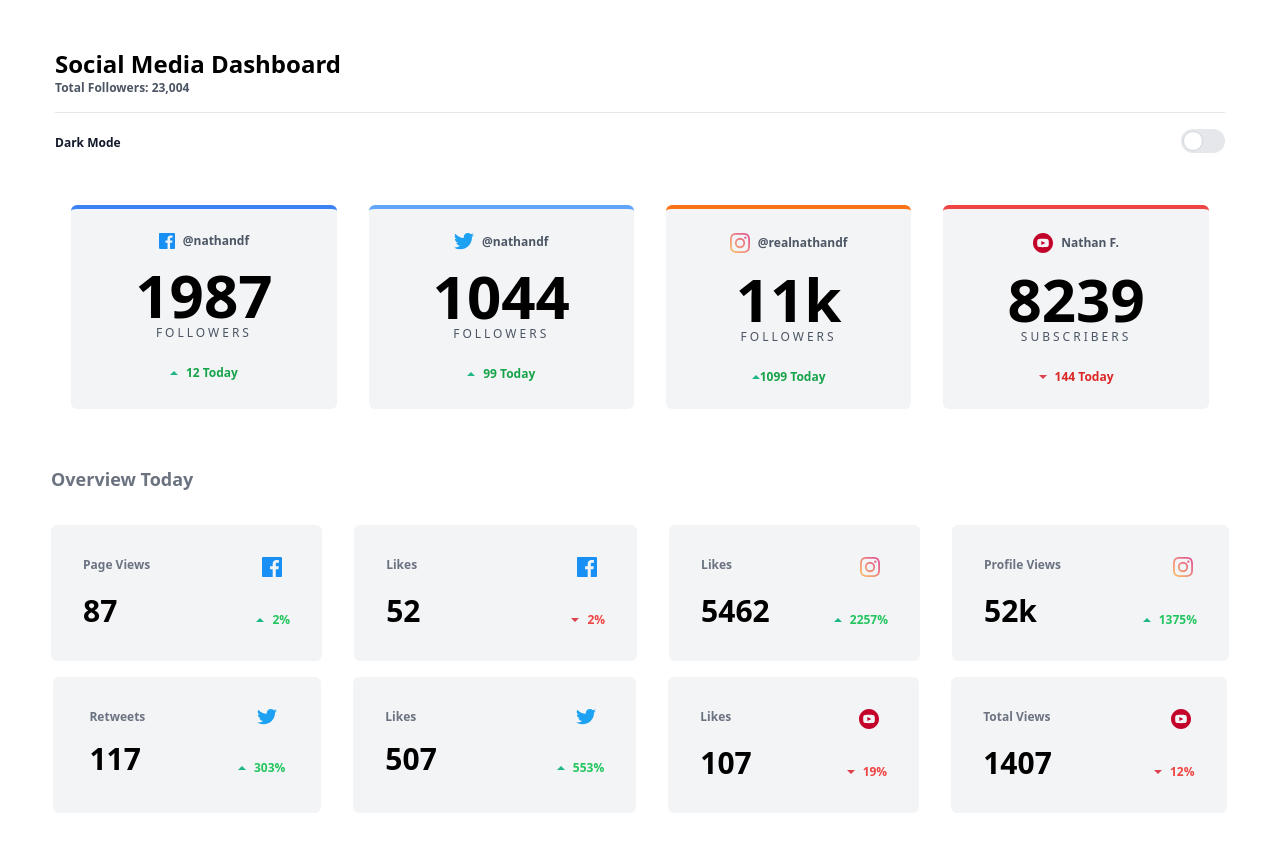
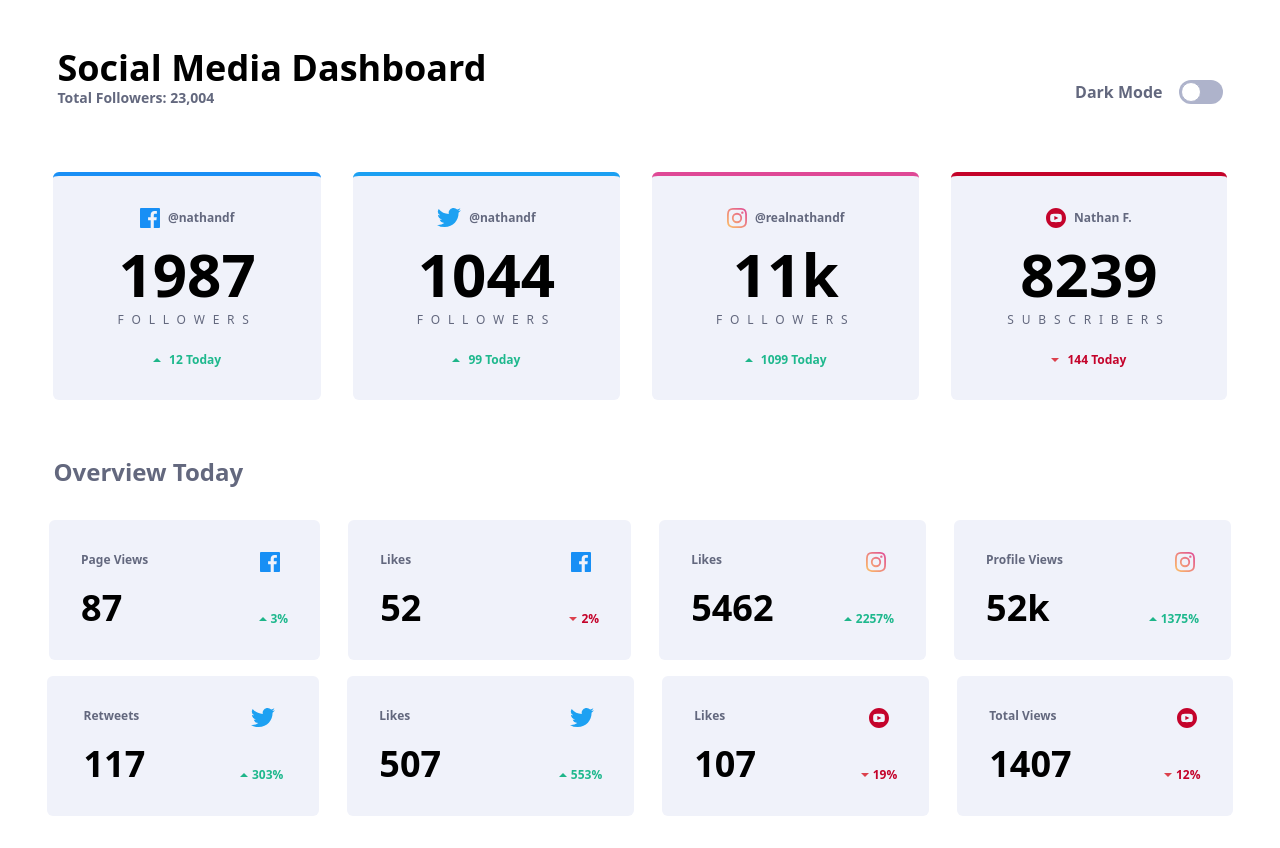
Before and after one commit to migsilva89/Social-Media-Dashboard-with-theme-switcher, a website: page public/index.html in a window 1280 px wide. Before the commit the page ends 813 px from the top, so only its background shows below. Drawn offline with Linux system fonts and the light colour scheme.

Commit message:
dark mode fixed + resposnive fixed + colors fixed

```diff
--- a/public/index.html
+++ b/public/index.html
@@ -8,21 +8,24 @@
     <title>Social Media Dashboard with theme switcher</title>
 </head>
 
-<body class="h-full dark:bg-gray-900 w-screen flex items-center justify-center mt-8">
-    <div class="">
+<body class="h-full dark:bg-bgDark w-screen flex items-center justify-center xl:mt-8 mb-8">
+    <div class="mx-8">
 
-        <header class="pb-4 xl:m-4 xl:mx-10 mt-8">
-            <h1 class="font-bold text-2xl dark:text-white">Social Media Dashboard</h1>
-            <h2 class="text-xs font-bold text-gray-600 pb-4">Total Followers: 23,004</h2>
-            <hr>
-            <div class="flex items-center justify-between pt-4">
-                <h2 class="font-bold text-gray-900 dark:text-white text-xs">Dark Mode</h2>
+        <header class="pb-4 xl:m-4 xl:mx-10 mt-8 xl:flex xl:justify-between">
+            <div>
+                <h1 class="text-black font-bold text-4xl dark:text-white">Social Media Dashboard</h1>
+                <h2 class="text-sm font-bold text-blueTextLight dark:text-blueTextDark pb-4">Total Followers: 23,004</h2>
+            </div>
+
+            <hr class="xl:hidden dark:text-blueTextLight">
+            <div class=" text-blueTextLight dark:text-blueTextDark flex items-center justify-between pt-4">
+                <h2 class="xl:pb-1 xl:pr-4 font-bold text-blueTextLight dark:text-blueTextDark text-md">Dark Mode</h2>
 
                 <!-- DARKMODE  BTN-->
-                <div class="font-bold text-gray-600 text-xs">
+                <div class="font-bold text-blueTextLight dark:text-blueTextDark text-xs">
                     <label for="default-toggle" class="inline-flex relative items-center cursor-pointer">
                         <input type="checkbox" value="" id="default-toggle" class="sr-only peer">
-                        <span class="w-11 h-6 bg-gray-200 rounded-full peer dark:bg-gray-700 peer-checked:after:translate-x-full peer-checked:after:border-white after:content-[''] after:absolute after:top-[2px] after:left-[2px] after:bg-white after:border-gray-300 after:border after:rounded-full after:h-5 after:w-5 after:transition-all dark:border-gray-600 peer-checked:bg-gradient-to-r from-indigo-500 "></span>
+                        <span class="w-11 h-6 bg-toggleLight rounded-full peer dark:bg-toggle2 peer-checked:after:translate-x-full peer-checked:after:bg-bgDark after:content-[''] after:absolute after:top-[2px] after:left-[2px] after:bg-white after:border-toggleLight after:border after:rounded-full after:h-5 after:w-5 after:transition-all dark:border-bgDark peer-checked:bg-gradient-to-r from-toggle1 "></span>
                     </label>
                 </div>
 
@@ -32,124 +35,124 @@
         <!-- FIRST 4 CARDS -->
         <main>
             <div class="xl:grid grid-flow-col auto-cols-auto justify-center xl:mx-5">
-                <div class="bg-gray-100 dark:bg-gray-800 mt-4 rounded-md border-t-blue-500 border-t-4 p-6 px-16 text-center xl:m-4">
+                <div class="bg-cardBgLight dark:bg-cardBgDark mt-4 rounded-md border-t-facebook border-t-4 p-6 xl:px-16 text-center xl:m-4 xl:py-8">
                     <div class="flex justify-center items-center pb-4">
-                        <img class="mr-2 w-4 h-4" src="./images/icon-facebook.svg" alt="facebook icon">
-                        <p class="font-bold text-xs text-gray-600"> @nathandf</p>
+                        <img class="mr-2 w-5 h-5" src="./images/icon-facebook.svg" alt="facebook icon">
+                        <p class="font-bold text-xs text-blueTextLight dark:text-blueTextDark"> @nathandf</p>
                     </div>
                     <p class="font-bold text-6xl dark:text-white">1987</p>
-                    <p class="text-gray-600 text-xs tracking-widest">FOLLOWERS</p>
+                    <p class="text-blueTextLight dark:text-blueTextDark text-xs tracking-widest pt-2">FOLLOWERS</p>
                     <div class="flex justify-center items-center pt-6">
                         <img class="pr-2" src="./images/icon-up.svg" alt="icon arrow up">
-                        <p class="text-xs font-bold text-green-600">12 Today</p>
+                        <p class="text-xs font-bold text-limeGreen">12 Today</p>
                     </div>
                 </div>
-                <div class="bg-gray-100 dark:bg-gray-800 mt-4 rounded-md border-t-blue-400 border-t-4 p-6 px-16 text-center xl:m-4">
+                <div class="bg-cardBgLight dark:bg-cardBgDark mt-4 rounded-md border-t-twitter border-t-4 p-6 px-16 text-center xl:m-4 xl:py-8">
                     <div class="flex justify-center items-center pb-4">
-                        <img class="pr-2" src="./images/icon-twitter.svg" alt="icon-twitter">
-                        <p class="font-bold text-xs text-gray-600">@nathandf</p>
+                        <img class="pr-2 w-8 h-5" src="./images/icon-twitter.svg" alt="icon-twitter">
+                        <p class="font-bold text-xs text-blueTextLight dark:text-blueTextDark">@nathandf</p>
                     </div>
                     <p class="font-bold text-6xl dark:text-white">1044</p>
-                    <p class="text-gray-600 text-xs tracking-widest">FOLLOWERS</p>
+                    <p class="text-blueTextLight dark:text-blueTextDark text-xs tracking-widest pt-2">FOLLOWERS</p>
                     <div class="flex justify-center items-center pt-6">
                         <img class="pr-2" src="./images/icon-up.svg" alt="icon-up.svg">
-                        <p class="text-xs font-bold text-green-600">99 Today</p>
+                        <p class="text-xs font-bold text-limeGreen">99 Today</p>
                     </div>
                 </div>
-                <div class="bg-gray-100 dark:bg-gray-800 mt-4 rounded-md border-t-orange-500 border-t-4 p-6 px-16 text-center xl:m-4">
+                <div class="bg-cardBgLight dark:bg-cardBgDark mt-4 rounded-md border-t-instagram border-t-4 p-6 px-16 text-center xl:m-4 xl:py-8">
                     <div class="flex justify-center items-center pb-4">
-                        <img class="pr-2" src="./images/icon-instagram.svg" alt="icon-instagram">
-                        <p class="font-bold text-xs text-gray-600">@realnathandf</p>
+                        <img class="pr-2 w-7 h-5" src="./images/icon-instagram.svg" alt="icon-instagram">
+                        <p class="font-bold text-xs text-blueTextLight dark:text-blueTextDark">@realnathandf</p>
                     </div>
                     <p class="font-bold text-6xl dark:text-white">11k</p>
-                    <p class="text-gray-600 text-xs tracking-widest">FOLLOWERS</p>
+                    <p class="text-blueTextLight dark:text-blueTextDark text-xs tracking-widest pt-2">FOLLOWERS</p>
                     <div class="flex justify-center items-center pt-6">
-                        <img src="./images/icon-up.svg" alt="icon-up">
-                        <p class="text-xs font-bold text-green-600">1099 Today</p>
+                        <img class="pr-2" src="./images/icon-up.svg" alt="icon-up">
+                        <p class="text-xs font-bold text-limeGreen">1099 Today</p>
                     </div>
                 </div>
-                <div class="bg-gray-100 dark:bg-gray-800 mt-4 rounded-md border-t-red-500 border-t-4 p-6 px-16 text-center xl:m-4">
+                <div class="bg-cardBgLight dark:bg-cardBgDark mt-4 rounded-md border-t-youtube border-t-4 p-6 px-14 text-center xl:m-4 xl:py-8">
                     <div class="flex justify-center items-center pb-4">
-                        <img class="pr-2" src="./images/icon-youtube.svg" alt="icon-youtube">
-                        <p class="font-bold text-xs text-gray-600">Nathan F.</p>
+                        <img class="pr-2 w-7 h-5" src="./images/icon-youtube.svg" alt="icon-youtube">
+                        <p class="font-bold text-xs text-blueTextLight dark:text-blueTextDark">Nathan F.</p>
                     </div>
                     <p class="font-bold text-6xl dark:text-white">8239</p>
-                    <p class="text-gray-600 text-xs tracking-widest">SUBSCRIBERS</p>
+                    <p class="text-blueTextLight dark:text-blueTextDark text-xs tracking-widest pt-2">SUBSCRIBERS</p>
                     <div class="flex justify-center items-center pt-6">
                         <img class="pr-2" src="./images/icon-down.svg" alt="icon-down">
-                        <p class="text-xs font-bold text-red-600">144 Today</p>
+                        <p class="text-xs font-bold text-youtube">144 Today</p>
                     </div>
                 </div>
             </div>
 
             <section class="xl:p-4 pt-8 xl:pt-10 xl:mx-5">
-                <h3 class="font-bold text-gray-500 text-lg">Overview Today</h3>
+                <h3 class="font-bold text-blueTextLight dark:text-blueTextDark text-2xl">Overview Today</h3>
             </section>
 
             <!-- OVERVIEW TOP SECTION -->
             <div class="">
                 <div>
-                    <div class="xl:grid grid-flow-col xl:mx-9 auto-cols-auto justify-center xl:space-x-8">
-                        <div class="bg-gray-100 dark:bg-gray-800 mt-4 rounded-md">
+                    <div class="xl:grid grid-flow-col xl:mx-4 auto-cols-auto justify-center xl:space-x-7">
+                        <div class="bg-cardBgLight dark:bg-cardBgDark mt-4 rounded-md">
                             <div class="p-8">
                                 <div class="flex justify-between ">
-                                    <h2 class="font-bold xl:pr-28 text-gray-500 text-xs">Page Views</h2>
+                                    <h2 class="font-bold xl:pr-28 text-blueTextLight dark:text-blueTextDark text-xs">Page Views</h2>
                                     <img class="mr-2 w-5 h-5" src="./images/icon-facebook.svg" alt="icon-facebook">
                                 </div>
                                 <div class="flex justify-between items-baseline pt-4">
-                                    <p class="font-bold text-3xl dark:text-white">87</p>
+                                    <p class="font-bold text-4xl dark:text-white">87</p>
                                     <div class="flex items-center">
-                                        <img class="pr-2" src="./images/icon-up.svg" alt="icon-up">
-                                        <p class="text-green-500 font-bold text-xs">2%</p>
+                                        <img class="pr-1" src="./images/icon-up.svg" alt="icon-up">
+                                        <p class="text-limeGreen font-bold text-xs">3%</p>
                                     </div>
                                 </div>
                             </div>
                         </div>
 
 
-                        <div class="bg-gray-100 dark:bg-gray-800 mt-4 rounded-md">
+                        <div class="bg-cardBgLight dark:bg-cardBgDark mt-4 rounded-md">
                             <div class="p-8">
                                 <div class="flex justify-between">
-                                    <h2 class="xl:pr-40 font-bold text-gray-500 text-xs">Likes</h2>
+                                    <h2 class="xl:pr-40 font-bold text-blueTextLight dark:text-blueTextDark text-xs">Likes</h2>
                                     <img class="mr-2 w-5 h-5" src="./images/icon-facebook.svg" alt="icon-facebook">
                                 </div>
                                 <div class="flex justify-between items-baseline pt-4">
-                                    <p class="font-bold text-3xl dark:text-white">52</p>
+                                    <p class="font-bold text-4xl dark:text-white">52</p>
                                     <div class="flex items-center">
-                                        <img class="pr-2" src="./images/icon-down.svg" alt="icon-down">
-                                        <p class="text-red-500 font-bold text-xs">2%</p>
+                                        <img class="pr-1" src="./images/icon-down.svg" alt="icon-down">
+                                        <p class="text-youtube font-bold text-xs">2%</p>
                                     </div>
                                 </div>
                             </div>
                         </div>
 
-                        <div class="bg-gray-100 dark:bg-gray-800 mt-4 rounded-md">
-                            <div class="p-8">
+                        <div class="bg-cardBgLight dark:bg-cardBgDark mt-4 rounded-md">
+                            <div class="p-8 xl:px-8">
                                 <div class="flex justify-between">
-                                    <h2 class="xl:pr-32 font-bold text-gray-500 text-xs">Likes</h2>
+                                    <h2 class="xl:pr-36 font-bold text-blueTextLight dark:text-blueTextDark text-xs">Likes</h2>
                                     <img class="mr-2 w-5 h-5" src="./images/icon-instagram.svg" alt="icon-instagram">
                                 </div>
                                 <div class="flex justify-between items-baseline pt-4">
-                                    <p class="font-bold text-3xl dark:text-white">5462</p>
+                                    <p class="font-bold text-4xl dark:text-white">5462</p>
                                     <div class="flex items-center">
-                                        <img class="pr-2" src="./images/icon-up.svg" alt="icon-up">
-                                        <p class="text-green-500 font-bold text-xs">2257%</p>
+                                        <img class="pr-1" src="./images/icon-up.svg" alt="icon-up">
+                                        <p class="text-limeGreen font-bold text-xs">2257%</p>
                                     </div>
                                 </div>
                             </div>
                         </div>
 
-                        <div class="bg-gray-100 dark:bg-gray-800 mt-4 rounded-md">
-                            <div class="p-8">
+                        <div class="bg-cardBgLight dark:bg-cardBgDark mt-4 rounded-md">
+                            <div class="p-8 xl:px-8">
                                 <div class="flex justify-between">
-                                    <h2 class="xl:pr-28 font-bold text-gray-500 text-xs">Profile Views</h2>
+                                    <h2 class="xl:pr-28 font-bold text-blueTextLight dark:text-blueTextDark text-xs">Profile Views</h2>
                                     <img class="mr-1 w-5 h-5" src="./images/icon-instagram.svg" alt="icon-instagram">
                                 </div>
                                 <div class="flex justify-between items-baseline pt-4">
-                                    <p class="font-bold text-3xl dark:text-white">52k</p>
+                                    <p class="font-bold text-4xl dark:text-white">52k</p>
                                     <div class="flex items-center">
-                                        <img class="pr-2" src="./images/icon-up.svg" alt="icon-up">
-                                        <p class="text-green-500 font-bold text-xs">1375%</p>
+                                        <img class="pr-1" src="./images/icon-up.svg" alt="icon-up">
+                                        <p class="text-limeGreen font-bold text-xs">1375%</p>
                                     </div>
                                 </div>
                             </div>
@@ -158,66 +161,66 @@
 
                     <!-- OVERVIEW B SECTION -->
 
-                    <div class="xl:grid grid-flow-col auto-cols-auto justify-center xl:space-x-8">
-                        <div class="bg-gray-100 dark:bg-gray-800 mt-4 rounded-md">
+                    <div class="xl:grid grid-flow-col auto-cols-auto justify-center xl:space-x-7">
+                        <div class="bg-cardBgLight dark:bg-cardBgDark mt-4 rounded-md">
                             <div class="p-8 xl:px-9">
                                 <div class="flex justify-between">
-                                    <h2 class="font-bold xl:pr-28 text-gray-500 text-xs">Retweets</h2>
-                                    <img class="mr-2 w-5 h-4" src="./images/icon-twitter.svg" alt="icon-twitter">
+                                    <h2 class="font-bold xl:pr-28 text-blueTextLight dark:text-blueTextDark text-xs">Retweets</h2>
+                                    <img class="mr-2 w-6 h-5" src="./images/icon-twitter.svg" alt="icon-twitter">
                                 </div>
                                 <div class="flex justify-between items-baseline pt-4">
-                                    <p class="font-bold text-3xl dark:text-white">117</p>
+                                    <p class="font-bold text-4xl dark:text-white">117</p>
                                     <div class="flex items-center">
-                                        <img class="pr-2" src="./images/icon-up.svg" alt="icon-up">
-                                        <p class="text-green-500 font-bold text-xs">303%</p>
+                                        <img class="pr-1" src="./images/icon-up.svg" alt="icon-up">
+                                        <p class="text-limeGreen font-bold text-xs">303%</p>
                                     </div>
                                 </div>
                             </div>
                         </div>
 
-                        <div class="bg-gray-100 dark:bg-gray-800 mt-4 rounded-md">
+                        <div class="bg-cardBgLight dark:bg-cardBgDark mt-4 rounded-md">
                             <div class="p-8">
                                 <div class="flex justify-between">
-                                    <h2 class="xl:pr-40 font-bold text-gray-500 text-xs">Likes</h2>
-                                    <img class="mr-2 w-5 h-4" src="./images/icon-twitter.svg" alt="icon-twitter">
+                                    <h2 class="xl:pr-40 font-bold text-blueTextLight dark:text-blueTextDark text-xs">Likes</h2>
+                                    <img class="mr-2 w-6 h-5" src="./images/icon-twitter.svg" alt="icon-twitter">
                                 </div>
                                 <div class="flex justify-between items-baseline pt-4">
-                                    <p class="font-bold text-3xl dark:text-white">507</p>
+                                    <p class="font-bold text-4xl dark:text-white">507</p>
                                     <div class="flex items-center">
-                                        <img class="pr-2" src="./images/icon-up.svg" alt="icon-up">
-                                        <p class="text-green-500 font-bold text-xs">553%</p>
+                                        <img class="pr-1" src="./images/icon-up.svg" alt="icon-up">
+                                        <p class="text-limeGreen font-bold text-xs">553%</p>
                                     </div>
                                 </div>
                             </div>
                         </div>
 
-                        <div class="bg-gray-100 dark:bg-gray-800 mt-4 rounded-md">
-                            <div class="p-8">
+                        <div class="bg-cardBgLight dark:bg-cardBgDark mt-4 rounded-md">
+                            <div class="p-8 xl:px-8">
                                 <div class="flex justify-between">
-                                    <h2 class="xl:pr-32 font-bold text-gray-500 text-xs">Likes</h2>
+                                    <h2 class="xl:pr-36 font-bold text-blueTextLight dark:text-blueTextDark text-xs">Likes</h2>
                                     <img class="mr-2 w-5 h-5" src="./images/icon-youtube.svg" alt="icon-youtube">
                                 </div>
                                 <div class="flex justify-between items-baseline pt-4">
-                                    <p class="font-bold text-3xl dark:text-white">107</p>
+                                    <p class="font-bold text-4xl dark:text-white">107</p>
                                     <div class="flex items-center">
-                                        <img class="pr-2" src="./images/icon-down.svg" alt="icon-down">
-                                        <p class="text-red-500 font-bold text-xs">19%</p>
+                                        <img class="pr-1" src="./images/icon-down.svg" alt="icon-down">
+                                        <p class="text-youtube font-bold text-xs">19%</p>
                                     </div>
                                 </div>
                             </div>
                         </div>
 
-                        <div class="bg-gray-100 dark:bg-gray-800 mt-4 rounded-md">
-                            <div class="p-8 ">
+                        <div class="bg-cardBgLight dark:bg-cardBgDark mt-4 rounded-md">
+                            <div class="p-8 xl:px-8">
                                 <div class="flex justify-between gap-2">
-                                    <h2 class="xl:pr-28 font-bold text-gray-500 text-xs">Total Views</h2>
+                                    <h2 class="xl:pr-28 font-bold text-blueTextLight dark:text-blueTextDark text-xs">Total Views</h2>
                                     <img class="mr-1 w-5 h-5" src="./images/icon-youtube.svg" alt="icon-youtube">
                                 </div>
                                 <div class="flex justify-between items-baseline pt-4">
-                                    <p class="font-bold text-3xl dark:text-white">1407</p>
+                                    <p class="font-bold text-4xl dark:text-white">1407</p>
                                     <div class="flex items-center">
-                                        <img class="pr-2" src="./images/icon-down.svg" alt="Icon arrow down">
-                                        <p class="text-red-500 font-bold text-xs">12%</p>
+                                        <img class="pr-1" src="./images/icon-down.svg" alt="Icon arrow down">
+                                        <p class="text-youtube font-bold text-xs">12%</p>
                                     </div>
                                 </div>
                             </div>
--- a/tailwind.config.js
+++ b/tailwind.config.js
@@ -14,9 +14,32 @@ module.exports = {
         normal: '0',
         wide: '.025em',
         wider: '.05em',
-        widest: '.1em',
-        widest: '.25em',
+        widest: '0.65em',
       }
+    },
+    colors: {
+      'white': '#ffffff',
+      'limeGreen':'hsl(163, 72%, 42%)',
+      'facebook': 'hsl(208, 92%, 53%)',
+      'twitter': 'hsl(203, 89%, 53%)',
+      'instagram': 'hsl(329, 70%, 58%)',
+      'youtube': 'hsl(348, 97%, 39%)',
+      'toggle1': 'hsl(210, 78%, 56%)',
+      'toggle2':' hsl(146, 68%, 55%)',
+      'toggleLight':'hsl(230, 22%, 74%)',
+      'bgDark':'hsl(230, 17%, 14%)',
+      'topBgDark':'hsl(232, 19%, 15%)',
+      'cardBgDark':'hsl(228, 28%, 20%)',
+      'blueTextDark':'hsl(228, 34%, 66%)',
+      'bgWhite':'hsl(230, 17%, 14%)',
+      'bgLight':'hsl(230, 17%, 14%)',
+      'topBgLight':'hsl(225, 100%, 98%)',
+      'cardBgLight':'hsl(227, 47%, 96%)',
+      'blueTextLight':'hsl(228, 12%, 44%)',
+      'bgWhite':'hsl(230, 17%, 14%)',
+      'black':'hsl(0, 100%, 0%)',
+      'blueR':'#007cc2',
+      'blueC':'#0aa7ff',
     },
   },
   plugins: [],
```
Also changed, not shown: style-guide.md (+2 -2 lines), public/build/tailwind.css, 1 other file.
